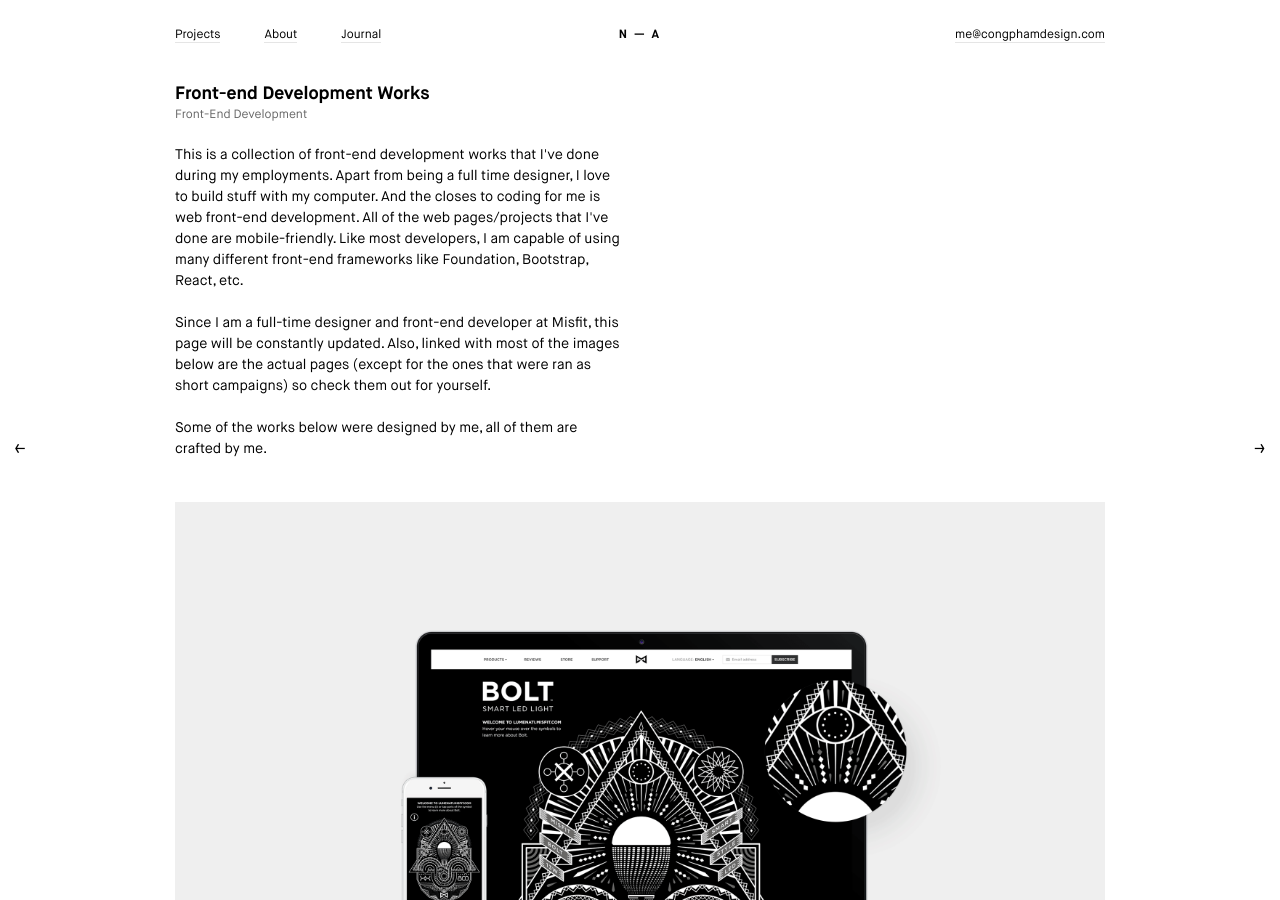
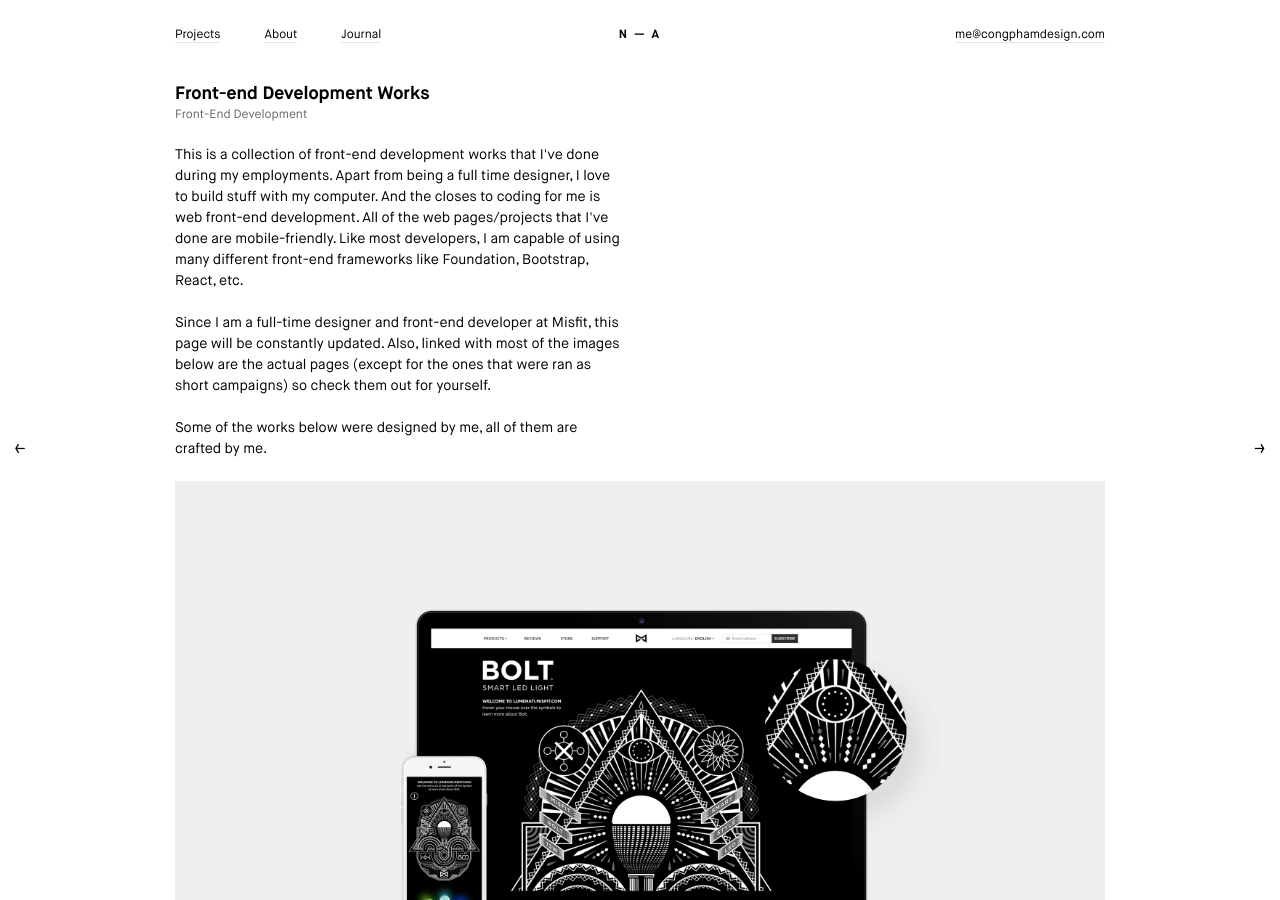
Before and after one commit to congp/congp.github.io, a Jekyll site: the page built from _posts/2015-06-27-front-end-works.markdown, in a window 1280 px wide and 900 px high. Built offline with Jekyll 4.4.1, drawn with Linux system fonts in a browser that asks for light colours.

Commit message:
Fixed some layout issues

```diff
--- a/_posts/2015-06-27-front-end-works.markdown
+++ b/_posts/2015-06-27-front-end-works.markdown
@@ -10,16 +10,22 @@
 opening_content: "This is a collection of front-end development works that I've done during my employments. Apart from being a full time designer, I love to build stuff with my computer. And the closes to coding for me is web front-end development. All of the web pages/projects that I've done are mobile-friendly. Like most developers, I am capable of using many different front-end frameworks like Foundation, Bootstrap, React, etc.<br/><br/> Since I am a full-time designer and front-end developer at Misfit, this page will be constantly updated. Also, linked with most of the images below are the actual pages (except for the ones that were ran as short campaigns) so check them out for yourself.<br/><br/> Some of the works below were designed by me, all of them are crafted by me."
 ---
 
-<a href="http://misfit.com/campaign/lumenati/" target="\_blank"><img src="{{ site.baseurl }}/assets/img/front-end-works/front-end-misfit-lumenati-sxsw.png"></a>
+<div>
+	<a href="http://misfit.com/campaign/lumenati/" target="\_blank"><img src="{{ site.baseurl }}/assets/img/front-end-works/front-end-misfit-lumenati-sxsw.png"></a>
+</div>
 
+<div>
+	<a href="http://misfit.com/wheretobuy" target="\_blank"><img src="{{ site.baseurl }}/assets/img/front-end-works/front-end-misfit-where-to-buy.png"></a>
+</div>
 
-<a href="http://misfit.com/wheretobuy" target="\_blank"><img src="{{ site.baseurl }}/assets/img/front-end-works/front-end-misfit-where-to-buy.png"></a>
+<div>
+	<img src="{{ site.baseurl }}/assets/img/front-end-works/front-end-misfit-mothersday.png">
+</div>
 
+<div>
+	<img src="{{ site.baseurl }}/assets/img/front-end-works/front-end-misfit-mothersday-mobile-3.png">
+</div>
 
-<img src="{{ site.baseurl }}/assets/img/front-end-works/front-end-misfit-mothersday.png">
-
-
-<img src="{{ site.baseurl }}/assets/img/front-end-works/front-end-misfit-mothersday-mobile-3.png">
-
-
-<img src="{{ site.baseurl }}/assets/img/front-end-works/front-end-misfit-referral.png">
+<div>
+	<img src="{{ site.baseurl }}/assets/img/front-end-works/front-end-misfit-referral.png">
+</div>
--- a/_posts/2015-09-24-personal-portfolio.markdown
+++ b/_posts/2015-09-24-personal-portfolio.markdown
@@ -8,9 +8,9 @@
 excerpt: "Basically a long post about my journey of redesigning my personal portfolio site you're looking at."
 opening_content: "<em>Disclaimer: I don't know which year you are visiting my portfolio from. But as of September 16th 2015, my newly designed 'folio is live and well. In case you're from the future, the portfolio I'm talking about is the very minimal one, black and white text, little usage of imageries and incorporate with a bunch of emojis.</em><br/><br/>
 This redesign seems simple but it has been a very long process &mdash; about eight months. Partly due to the lack of time but mostly because of myself, always feeling unsatisfied with my designs for almost eight months long.<br/><br/>
-I registered this domain back during university in 2013 and it has hosted a lot of different contents. Started way back in the beginning, this site was ran on Wordpress, with <a href='http://justinaguilar.com/simpleportfoliotheme/'>a free theme</a> by the very talented designer Justin Aguilar. It was simple, it was clean and it served me well during my junior year in college. Then I learned how to write mark up and got interested in designing and building for the web.<br/><br/>
+I registered this domain back during university in 2013 and it has hosted a lot of different contents. Started way back in the beginning, this site was ran on Wordpress, with <a href='http://justinaguilar.com/simpleportfoliotheme/' target='_blank'>a free theme</a> by the very talented designer Justin Aguilar. It was simple, it was clean and it served me well during my junior year in college. Then I learned how to write mark up and got interested in designing and building for the web.<br/><br/>
 A year later I started building my own Wordpress theme, and updated this site with a new layout, a bit more complex than the previous one, with the usage of simple Javascript to bring the site to life a little. I hosted all my school works and works during school time there for my last year of college and a year after graduation.<br/><br/>
-But let's back it up a bit, in 2014 I registered another domain called <a href='http://justamateurhuman.com'>just amateur human</a> and used it for my experimental works (you might be going to that site right now and it's having an error and I know it, I'm just too lazy to deal with that right now). Of course, I can't manage two sites at the same time so I spend most of my time building just amateur human and this site became forgotten for a while.<br/><br/>
+But let's back it up a bit, in 2014 I registered another domain called <a href='http://justamateurhuman.com' target='_blank'>just amateur human</a> and used it for my experimental works (you might be going to that site right now and it's having an error and I know it, I'm just too lazy to deal with that right now). Of course, I can't manage two sites at the same time so I spend most of my time building just amateur human and this site became forgotten for a while.<br/><br/>
 Okay, this introduction is getting long, so let's me make it quick. I decided to switch back to this site because people know me better through it. Then I made the other one a blog, powered by Ghost (which at the time of writing, is down because my forever start script isn't working for god-knows-what reason). This site is a static html site generated by Jekyll. Yay Github! There you go, now let me walk you through what has taken me eight months.<br/><br/>
 So eight months ago, I was looking to redesign my outdated portfolio, after a round of wireframes and mockups I came up with this...
 "
```
Also changed, not shown: 3 other files.
